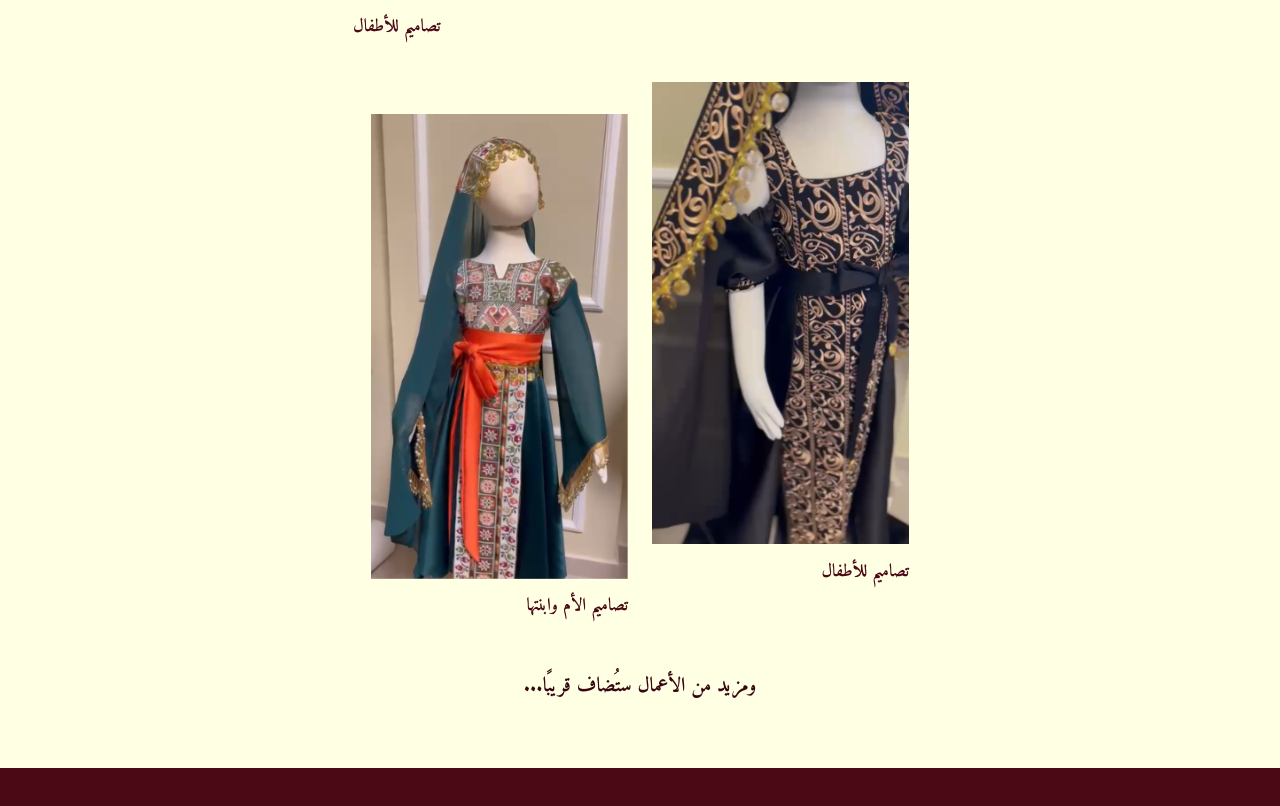
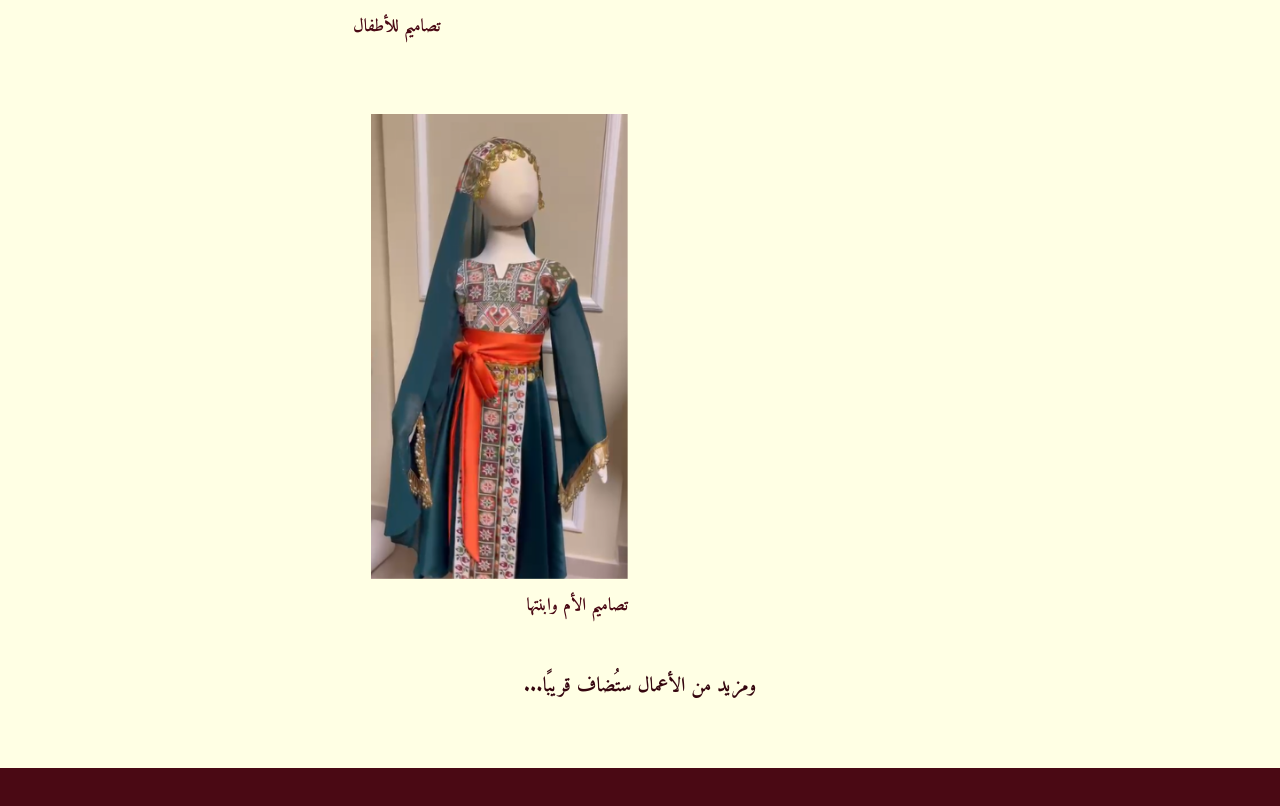
Before and after one commit to sab-digital-solutions/AYA-portfolio, a plain HTML site: page index.html in a window 1280 px wide. Shown: the part 2579-3385 px from the top of the page. Drawn offline with nearby package versions, Linux system fonts and the light colour scheme.

Commit message:
Update index.html

```diff
--- a/index.html
+++ b/index.html
@@ -79,7 +79,6 @@
     <figure class="g gA reveal"><button data-lb data-cap="عباية رمضانية من المخمل" aria-label="تكبير: عباية رمضانية من المخمل"><img src="assets/images/pic10.png" width="941" height="1672" loading="lazy" alt="عباية رمضانية من المخمل الخمري بأزرار ذهبية وتطريز عند الأكمام"></button><figcaption>عبايات رمضانية</figcaption></figure>
     <figure class="g gB reveal"><button data-lb data-cap="فستان سهرة مطرّز" aria-label="تكبير: فستان سهرة مطرّز"><img src="assets/images/pic6.png" width="289" height="522" loading="lazy" alt="فستان سهرة أزرق سماوي بتطريز دقيق على المانيكان"></button><figcaption>فساتين السهرة والمناسبات</figcaption></figure>
     <figure class="g gC reveal"><button data-lb data-cap="تصميم للأطفال" aria-label="تكبير: تصميم للأطفال"><img src="assets/images/pic9.jpg" width="1100" height="1956" loading="lazy" alt="طفلة ترتدي فستاناً أبيض بتطريز ورود وردية وشالاً وردياً"></button><figcaption>تصاميم للأطفال</figcaption></figure>
-    <figure class="g gD reveal"><button data-lb data-cap="تصميم للأطفال بتطريز ذهبي" aria-label="تكبير: تصميم للأطفال بتطريز ذهبي"><img src="assets/images/pic7.png" width="290" height="522" loading="lazy" alt="ثوب أسود بزخارف ذهبية وحزام على المانيكان"></button><figcaption>تصاميم للأطفال</figcaption></figure>
     <figure class="g gE reveal"><button data-lb data-cap="تصميم تراثي للصغيرات" aria-label="تكبير: تصميم تراثي للصغيرات"><img src="assets/images/pic8.png" width="290" height="525" loading="lazy" alt="ثوب تراثي أخضر مزرق بتطريز وحزام برتقالي لطفلة"></button><figcaption>تصاميم الأم وابنتها</figcaption></figure>
   </div>
   <p class="note reveal">ومزيد من الأعمال ستُضاف قريبًا...</p>
```
